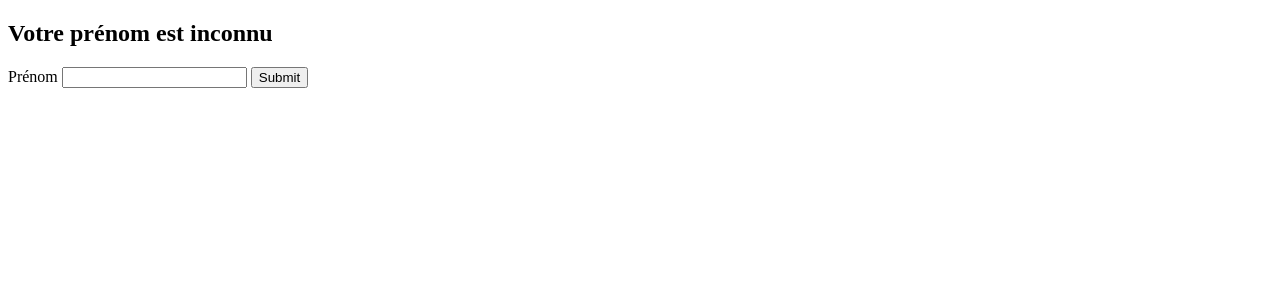
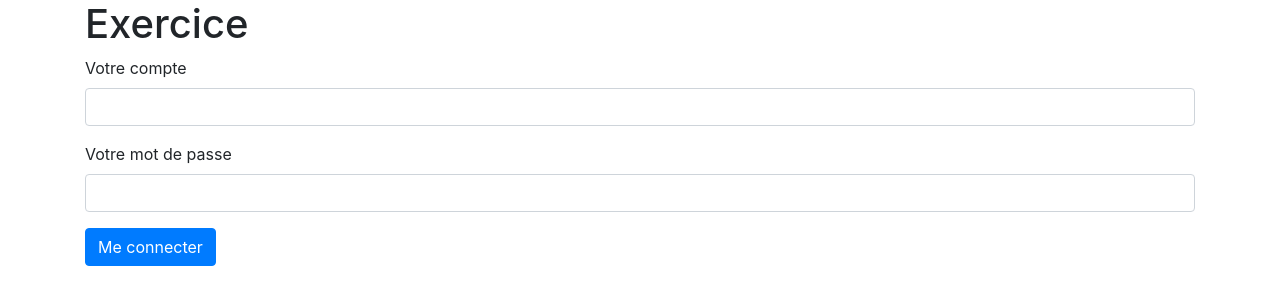
Before and after one commit to dominiquediotte/MVC-PHP-cours-6, a PHP site: page / in a window 1280 px wide. Shown: the top 305 px of the page. Run offline with PHP 8.4, Linux system fonts and the light colour scheme.

Commit message:
Exercise done

```diff
--- /dev/null
+++ b/error.php
@@ -0,0 +1,3 @@
+<?php
+
+echo 'Error';
--- a/index.php
+++ b/index.php
@@ -26,15 +26,28 @@ setcookie($cookieName, $cookieValue, time() + $expirationTime, $path);
     <meta charset="UTF-8">
     <meta name="viewport" content="width=device-width, initial-scale=1.0">
     <title>Document</title>
+    <link rel="stylesheet" href="https://stackpath.bootstrapcdn.com/bootstrap/4.5.2/css/bootstrap.min.css" integrity="sha384-JcKb8q3iqJ61gNV9KGb8thSsNjpSL0n8PARn9HuZOnIxN0hoP+VmmDGMN5t9UJ0Z" crossorigin="anonymous">
 </head>
 
 <body>
-    <h2><?php echo 'Votre prénom est ' . (isset($_SESSION['firstName']) ? $_SESSION['firstName'] : 'inconnu') ?></h2>
-    <form action="/example_session.php" method="POST">
-        <label for="first-name">Prénom</label>
-        <input type="text" id="first-name" name="first-name">
-        <input type="submit" value="Submit">
-    </form>
+    <div class="container">
+        <h1>Exercice</h1>
+        <form action="/login.php" method="POST">
+            <div class="form-group">
+                <label for="username">Votre compte</label>
+                <input type="text" class="form-control" name="username" id="username" pattern="\D{8,10}" required>
+            </div>
+            <div class="form-group">
+                <label for="password">Votre mot de passe</label>
+                <input type="text" class="form-control" name="password" id="password" required>
+            </div>
+            <input class="btn btn-primary" type="submit" value="Me connecter">
+        </form>
+    </div>
+
+    <script src="https://code.jquery.com/jquery-3.5.1.slim.min.js" integrity="sha384-DfXdz2htPH0lsSSs5nCTpuj/zy4C+OGpamoFVy38MVBnE+IbbVYUew+OrCXaRkfj" crossorigin="anonymous"></script>
+    <script src="https://cdn.jsdelivr.net/npm/popper.js@1.16.1/dist/umd/popper.min.js" integrity="sha384-9/reFTGAW83EW2RDu2S0VKaIzap3H66lZH81PoYlFhbGU+6BZp6G7niu735Sk7lN" crossorigin="anonymous"></script>
+    <script src="https://stackpath.bootstrapcdn.com/bootstrap/4.5.2/js/bootstrap.min.js" integrity="sha384-B4gt1jrGC7Jh4AgTPSdUtOBvfO8shuf57BaghqFfPlYxofvL8/KUEfYiJOMMV+rV" crossorigin="anonymous"></script>
 </body>
 
 </html>
```
Also changed, not shown: connected.php (added, +9 -0 lines), login.php (added, +11 -0 lines).
